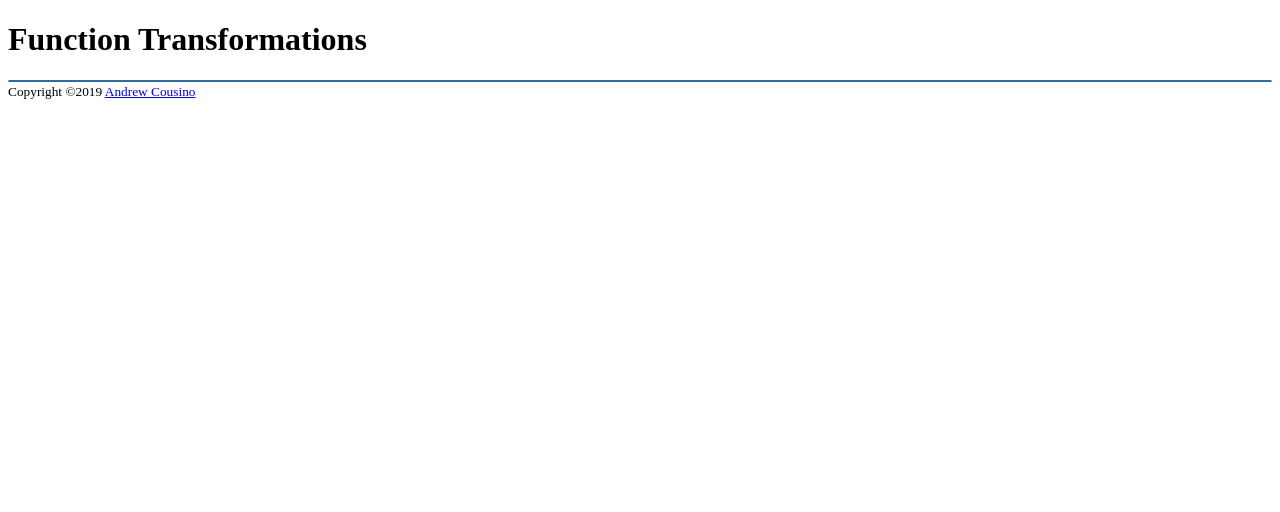
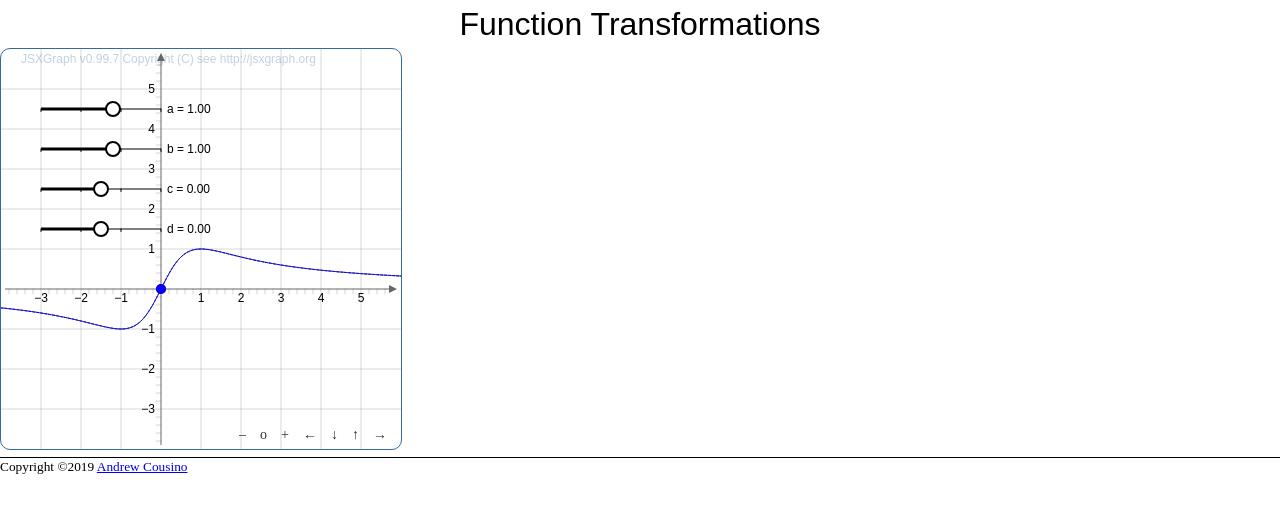
Before and after one commit to CousinoMath/func-transform, a website built with webpack: page dist/index.html in a window 1280 px wide. Built offline with nearby package versions, Linux system fonts and the light colour scheme.

Commit message:
Stylesheets

```diff
--- a/src/index.js
+++ b/src/index.js
@@ -1,10 +1,10 @@
-const board = JXG.JSXGraph.initBoard('jxgbox', { boundingbox: [-5, 5, 5, -5], axis: true });
-const a = board.create('slider', [[1, 4], [4, 4], [-5, 1, 5]], { name: 'a' });
-const b = board.create('slider', [[1, 3], [4, 3], [-5, 1, 5]], { name: 'b' });
-const c = board.create('slider', [[1, 2], [4, 2], [-5, 0, 5]], { name: 'c' });
-const d = board.create('slider', [[1, 1], [4, 1], [-5, 0, 5]], { name: 'd' });
+const board = JXG.JSXGraph.initBoard('jxgbox', { boundingbox: [-4, 6, 6, -4], axis: true });
+const a = board.create('slider', [[-3, 4.5], [0, 4.5], [-5, 1, 5]], { name: 'a' });
+const b = board.create('slider', [[-3, 3.5], [0, 3.5], [-5, 1, 5]], { name: 'b' });
+const c = board.create('slider', [[-3, 2.5], [0, 2.5], [-5, 0, 5]], { name: 'c' });
+const d = board.create('slider', [[-3, 1.5], [0, 1.5], [-5, 0, 5]], { name: 'd' });
 const base = (x) => 2 * x / (1 + x * x);
 const f = board.create('functiongraph', [(x) => base(x)], { strokeColor: 'black', dash: 1 });
 const tf = board.create('functiongraph', [(x) => a.Value() * base(b.Value() * x + c.Value()) + d.Value()]);
-const pt = board.create('glider', [0, 0, f], { fillColor: 'black', strokeColor: 'black' });
-const tpt = board.create('point', [() => (pt.X() - c.Value()) / b.Value(), () => a.Value() * pt.Y() + d.Value()], { fillColor: 'blue', strokeColor: 'blue' });
+const pt = board.create('glider', [0, 0, f], { fillColor: 'red', strokeColor: 'red', withLabel: false });
+const tpt = board.create('point', [() => (pt.X() - c.Value()) / b.Value(), () => a.Value() * pt.Y() + d.Value()], { fillColor: 'blue', strokeColor: 'blue', withLabel: false });
--- a/src/style.scss
+++ b/src/style.scss
@@ -13,3 +13,14 @@ footer {
 small {
     font-size: smaller;
 }
+
+.jxgbox {
+    @media (min-width: 851px) {
+        width: 25em;
+        height: 25em;
+    }
+    @media (max-width: 850px) {
+        width: 99vw;
+        height: 99vw;
+    }
+}
```
Also changed, not shown: dist/index.html, dist/main.js, dist/style.css.
